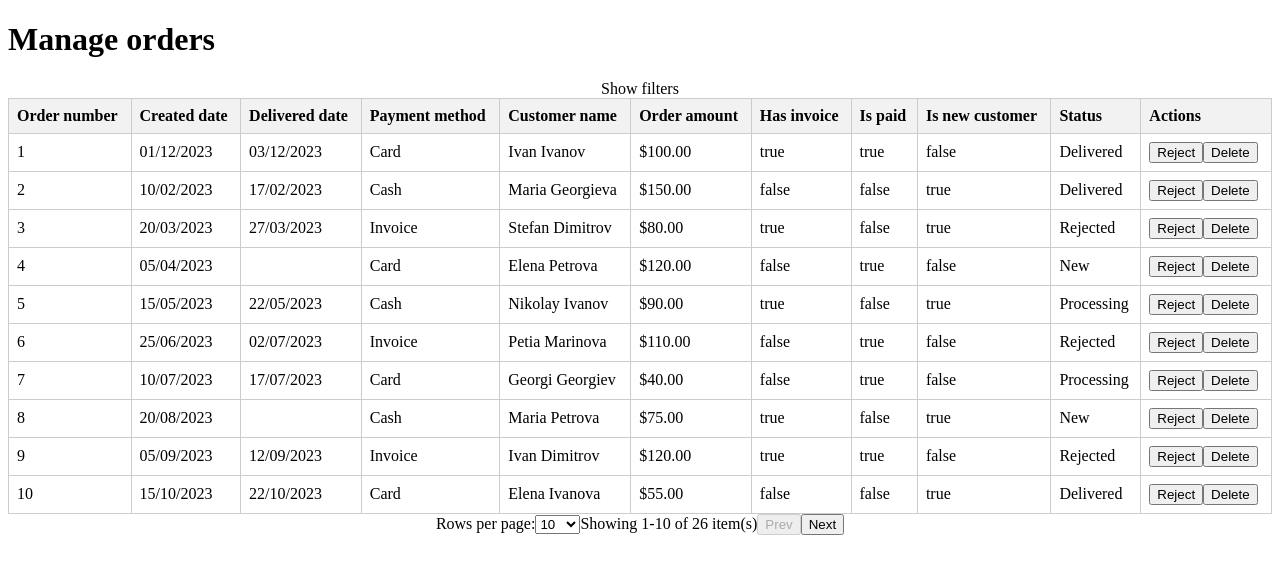
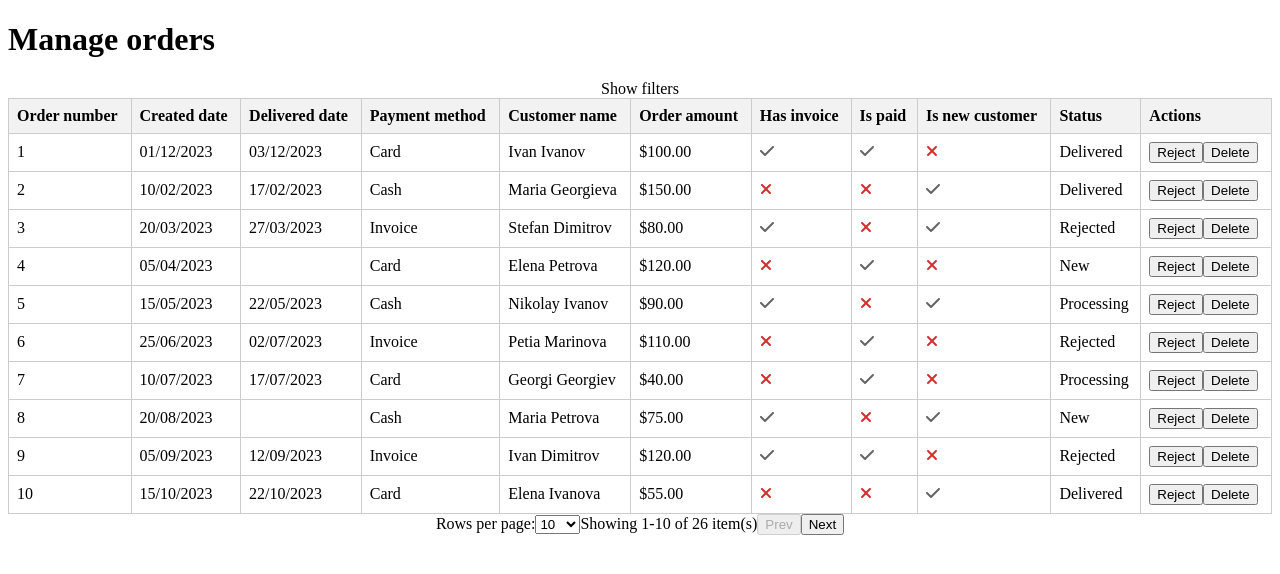
Before and after one commit to silviya-stoyanova/FoodFlow-Admin-Panel, a React (Create React App) app: page / in a window 1280 px wide. Shown: the top 574 px of the page. Built offline with nearby package versions, Linux system fonts and the light colour scheme.

Commit message:
Add icons.

```diff
--- a/src/components/table/Table.jsx
+++ b/src/components/table/Table.jsx
@@ -1,5 +1,10 @@
 import React, { useState } from "react";
-import { convertToTitleCase, formatCellWithDate } from "../../utils/common";
+import { faClose, faCheck } from "@fortawesome/free-solid-svg-icons";
+import {
+  convertToTitleCase,
+  formatCellWithDate,
+  renderBooleanIcon,
+} from "../../utils/common";
 import { STATUSES } from "../../utils/constants";
 import Button from "../common/Button";
 import Pagination from "./Pagination";
@@ -57,9 +62,7 @@ const Table = ({ data, setData }) => {
                   {row[header] instanceof Date
                     ? formatCellWithDate(row[header])
                     : typeof row[header] === "boolean"
-                    ? row[header]
-                      ? "true"
-                      : "false"
+                    ? renderBooleanIcon(row[header], faCheck, faClose)
                     : row[header]}
                 </td>
               ))}
--- a/src/utils/common.js
+++ b/src/utils/common.js
@@ -14,17 +14,16 @@ const reverseDate = (date) => date.split("/").reverse().join("/");
 const checkIsInRange = (date, startDate, endDate) =>
   date >= startDate && date <= endDate;
 
-const formatBooleanCellWithIcon = (cell, truthyIcon, falsyIcon) =>
-  cell.getValue() === true ? (
+const renderBooleanIcon = (cell, truthyIcon, falsyIcon) =>
+  cell === true ? (
     <FontAwesomeIcon icon={truthyIcon} color="#656565" />
   ) : (
     <FontAwesomeIcon icon={falsyIcon} color="#D32F2F" />
   );
-
 export {
   formatCellWithDate,
   reverseDate,
   checkIsInRange,
   convertToTitleCase,
-  formatBooleanCellWithIcon,
+  renderBooleanIcon,
 };
```
Also changed, not shown: src/components/orders-table/OrdersTable.jsx (+1 -11 lines).
